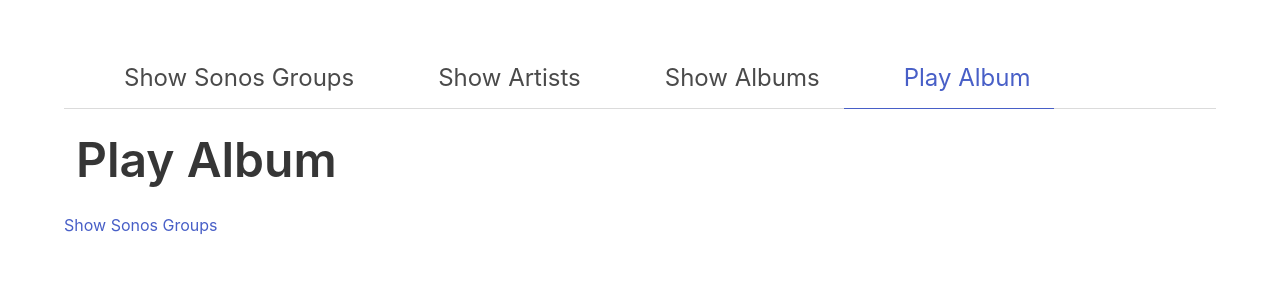
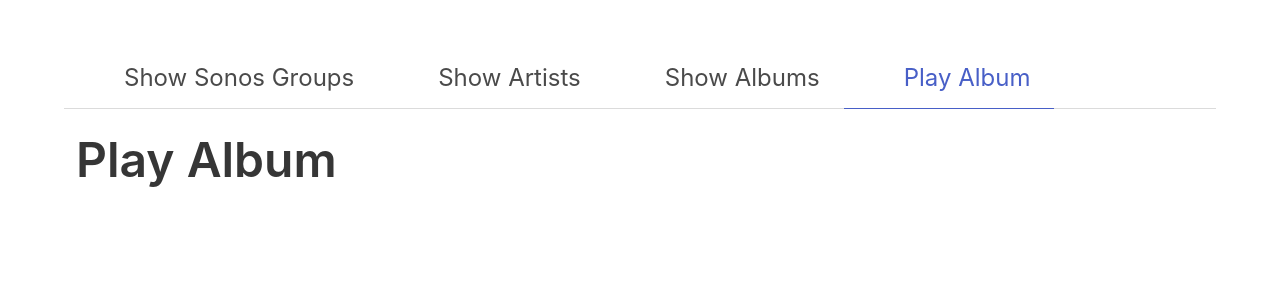
Before and after one commit to gmb2012/sonos-kids, a Next.js app: page /play-album in a window 1280 px wide. Shown: the top 300 px of the page. Built offline with nearby package versions, Linux system fonts and the light colour scheme; some icons are missing.

Commit message:
fixed: https://github.com/gmb2012/sonos-kids/issues/3

```diff
--- a/src/components/link-builder.js
+++ /dev/null
@@ -1,8 +0,0 @@
-import Link from 'next/link';
-import usePage from "../hooks/usePage";
-
-export default function LinkBuilder({ url }) {
-    let page = usePage(url);
-
-    return <Link href={page.url}><a>{page.title}</a></Link>
-}
--- a/src/pages/index.js
+++ b/src/pages/index.js
@@ -1,6 +1,3 @@
-import LinkBuilder from "../components/link-builder";
-import Layout from "../components/layout";
-
 export default function ShowSonosGroups() {
-    return <LinkBuilder url="/show-artists" />
+    return null
 }
--- a/src/pages/play-album.js
+++ b/src/pages/play-album.js
@@ -1,6 +1,3 @@
-import Layout from "../components/layout";
-import LinkBuilder from "../components/link-builder";
-
 export default function ShowAlbums() {
-    return <LinkBuilder url="/" />
+    return null
 }
--- a/src/pages/show-albums.js
+++ b/src/pages/show-albums.js
@@ -1,7 +1,3 @@
-import Link from 'next/link'
-import Layout from "../components/layout";
-import LinkBuilder from "../components/link-builder";
-
 export default function ShowAlbums() {
-    return <LinkBuilder url="/play-album" />
+    return null
 }
--- a/src/pages/show-artists.js
+++ b/src/pages/show-artists.js
@@ -1,6 +1,3 @@
-import Layout from "../components/layout";
-import LinkBuilder from "../components/link-builder";
-
 export default function ShowArtists() {
-    return <LinkBuilder url="/show-albums" />
+    return null
 }
```
